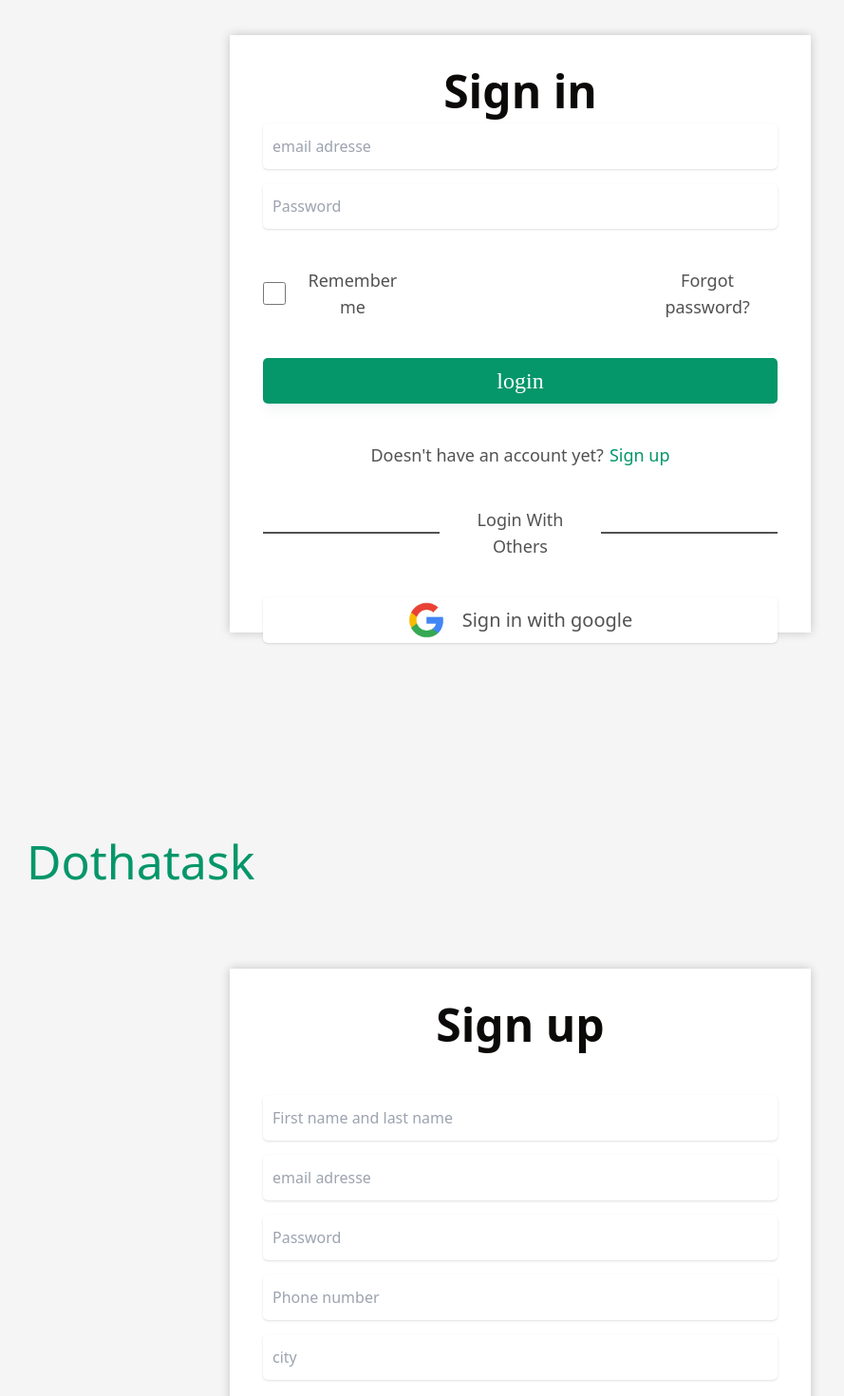
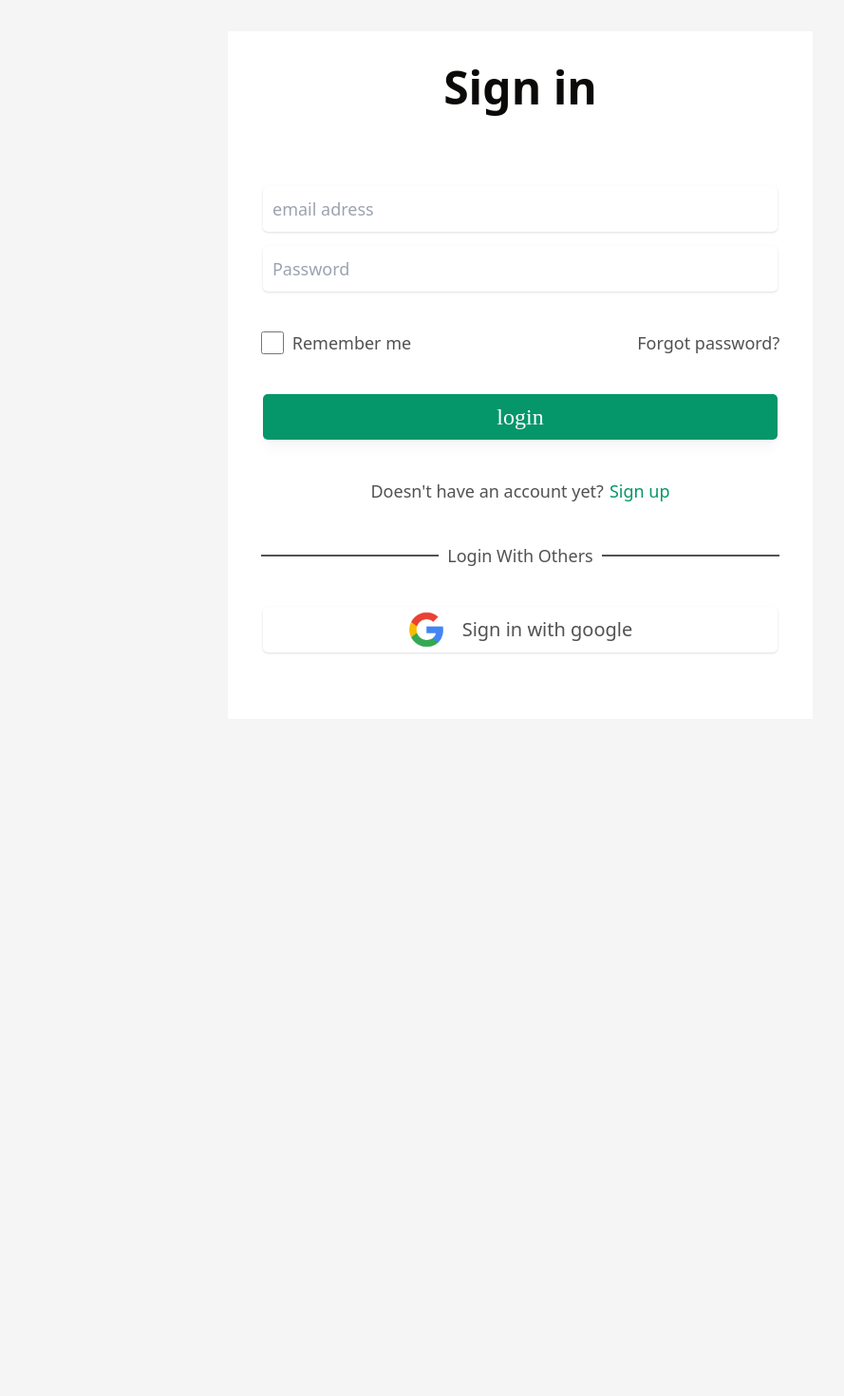
Before and after one commit to OthmanSALAHI/frontend-dothatask, a React (Vite) app: page / in a window 1280 px wide. Shown: the part 140-1610 px from the top of the page at 95% size, without its empty margins (92-981 px from the left). After the commit the page ends 982 px from the top, so only its background shows below. Built offline with nearby package versions, Linux system fonts and the light colour scheme.

Commit message:
modifie all

```diff
--- a/src/App.jsx
+++ b/src/App.jsx
@@ -5,7 +5,6 @@ export const App = () => {
   return (
     <div>
       <Signin />
-      <Signup />
     </div>
   );
 };
--- a/src/components/Auth/Signin.jsx
+++ b/src/components/Auth/Signin.jsx
@@ -8,12 +8,12 @@ function Signin() {
     return (
         <div className="w-full flex  relative bg-neutral-100">
             <Logo />
-            <div className="sign ">
-                <div className="text-stone-950 text-5xl font-bold">Sign in</div>
+            <div className="mx-auto mt-[173px] inline-flex flex-col items-center gap-[40px] md:p-[35px] p-[10px] relative bg-white">
+                <div className="text-stone-950 text-5xl font-bold mb-[40px]">Sign in</div>
                 <div className="flex-col justify-center items-center gap-10 flex">
                     <div className="flex-col justify-start items-start gap-[15px] flex">
-                        <Inputs placeholder={"email adresse"} />
-                        <Inputs placeholder={"Password"} />
+                        <Inputs placeholder={"email adress"} inpType={"text"} />
+                        <Inputs placeholder={"Password"} inpType={"password"} />
                     </div>
                     <div className="justify-start items-center gap-[238px] inline-flex mb-[-40px]">
                         <div className="justify-start items-center gap-[9px] flex">
@@ -34,7 +34,7 @@ function Signin() {
                         <div className="text-center text-neutral-600 text-lg font-normal">Login With Others</div>
                         <div className="w-[187px] h-[0px] border border-neutral-600"></div>
                     </div>
-                    <div className="w-[542px] h-12 p-2.5 bg-white rounded-[5px] shadow justify-center items-center gap-[19px] inline-flex">
+                    <div className="w-[542px] h-12 p-2.5 bg-white rounded-[5px] shadow justify-center items-center mb-[35px] gap-[19px] inline-flex">
                         <img className="w-[38px] h-[38px]" src={google_logo} />
                         <div className="text-neutral-600 text-xl font-medium">Sign in with google</div>
                     </div>
--- a/src/components/Auth/Signup.jsx
+++ b/src/components/Auth/Signup.jsx
@@ -7,15 +7,22 @@ function Signup() {
     return (
         <div className='className="w-full flex  relative bg-neutral-100"'>
             <Logo />
-            <div className="sign">
+            <div className="mx-auto mt-[173px] inline-flex flex-col items-center gap-[40px] p-[35px] relative bg-white">
                 <div className="text-stone-950 text-5xl font-bold mb-[40px]">Sign up</div>
                 <div className="flex-col justify-start items-start gap-[15px] flex">
-                    <Inputs placeholder={"First name and last name"} />
-                    <Inputs placeholder={"email adresse"} />
-                    <Inputs placeholder={"Password"} />
-                    <Inputs placeholder={"Phone number"} />
-                    <Inputs placeholder={"city"} />
+                    <Inputs placeholder={"First name and last name"} inpType={"text"} />
+                    <Inputs placeholder={"email adress"} inpType={"text"} />
+                    <Inputs placeholder={"Password"} inpType={"password"} />
+                    <Inputs placeholder={"Phone number"} inpType={"number"} />
+                    <Inputs placeholder={"city"} inpType={"text"} />
                     <Buttons content={"create account"} />
+                    <div className="w-[542px] mt-[30px] h-12 p-2.5 bg-white rounded-[5px] justify-center items-center mb-[35px] gap-[19px] inline-flex">
+                        <div className="text-neutral-600 text-xl font-medium">
+                            Already have account?
+                            <a className="text-center text-emerald-600 text-lg font-normal pl-2">Sign up</a>
+                        </div>
+
+                    </div>
                 </div>
             </div>
         </div>
--- a/src/components/areas/Inputs.jsx
+++ b/src/components/areas/Inputs.jsx
@@ -1,27 +1,11 @@
 import React, { useState, useEffect } from 'react';
 
-function Inputs({ placeholder }) {
-  const [inpType, setType] = useState("text");
-
-  useEffect(() => {
-    const typeInput = (ph) => {
-      switch (ph) {
-        case "Password":
-          return "password";
-        case "Phone number":
-          return "number";
-        default:
-          return "text";
-      }
-    };
-    setType(typeInput(placeholder));
-  }, [placeholder]);
-
+function Inputs({ placeholder, inpType }) {
   return (
     <input
       type={inpType}
       placeholder={placeholder}
-      className="w-[542px] h-12 p-2.5 bg-white rounded-[5px] shadow justify-start items-center gap-[113px] inline-flex"
+      className="w-[542px] h-12 p-2.5 text-lg bg-white rounded-[5px] shadow justify-start items-center gap-[113px] inline-flex"
     />
   );
 }
--- a/src/index.css
+++ b/src/index.css
@@ -77,18 +77,6 @@
   }
 }
 
-.sign {
-  margin: 177px auto;
-  width: 612px;
-  height: 629px;
-  padding: 35px;
-  gap: 40px;
-  background-color: white;
-  box-shadow: 0 0 10px rgba(0, 0, 0, 0.2);
-  display: flex;
-  flex-direction: column;
-  justify-content: flex-start;
-  align-items: center;
-  gap: 10px;
-  display: inline-flex;
+#root {
+  height: 982px;
 }
```
